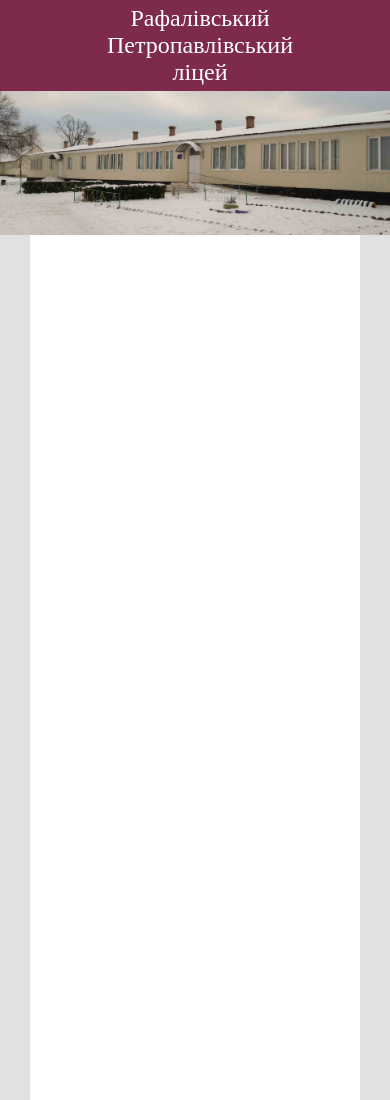
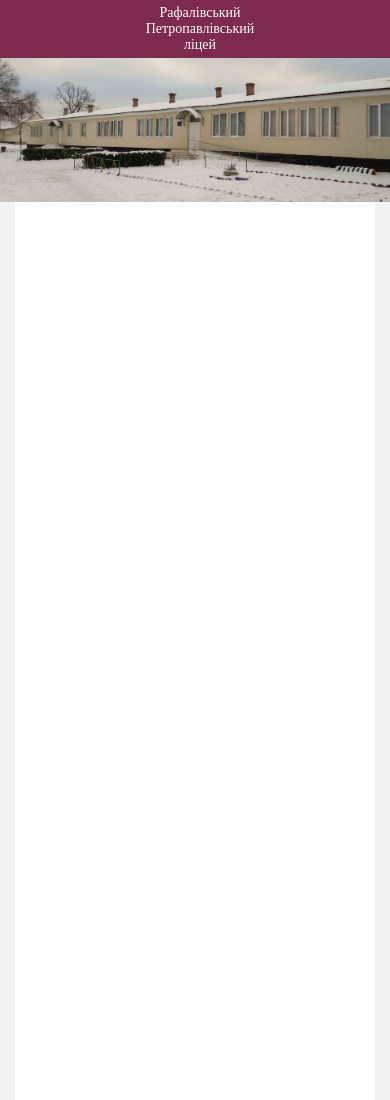
Before and after one commit to dima-serhiychuk/My_site, a plain HTML site: page index.html in a window 390 px wide. Shown: the top 1100 px of the page. Drawn offline with Linux system fonts and the light colour scheme.

Commit message:
Update style.css

```diff
--- a/style.css
+++ b/style.css
@@ -1,6 +1,6 @@
 .header_top {
     width: 100%;
-    height: 60px;
+    height: 55px;
     background-color: white;
 }
 
@@ -14,7 +14,7 @@
 .header_main p {
     margin: 0%;
     text-align: center;
-    font-size: 24px;
+    font-size: 20px;
     font-family: Accia Moderato light;
     color: white;
 }
@@ -22,17 +22,16 @@
 .main {
     max-width: 100%;
     height: 2000px;
-    background-color: e1e1e1;
     display: flex;
     justify-content: center;
 }
 
 .news {
-    padding: 0 30px 30px;
+    padding: 0 15px 15px;
     width: 1200px;
     height: 2000px;
     background-color: white;
-    margin: 0 30px 30px;
+    margin: 0 15px 15px;
 }
 
 @media (max-width: 1000px) {
@@ -42,12 +41,12 @@
     }
 
     .header_main p {
-        font-size: 24px;
+        font-size: 14px;
     }
 }
 
 
 body {
     margin: 0%;
-    background-color: e1e1e1;
+    background-color: f2f2f2;
 }
```
